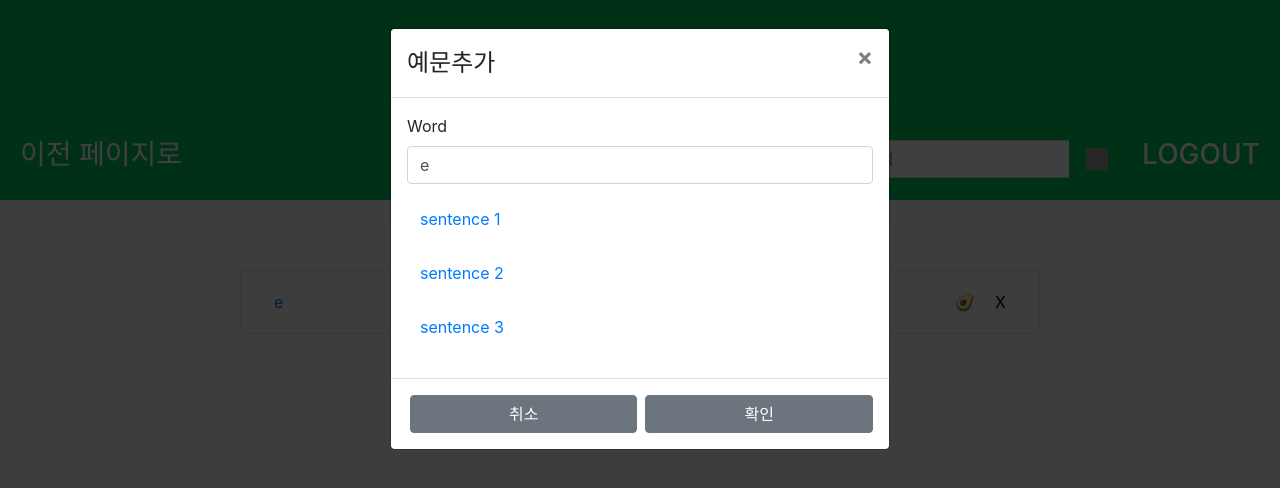
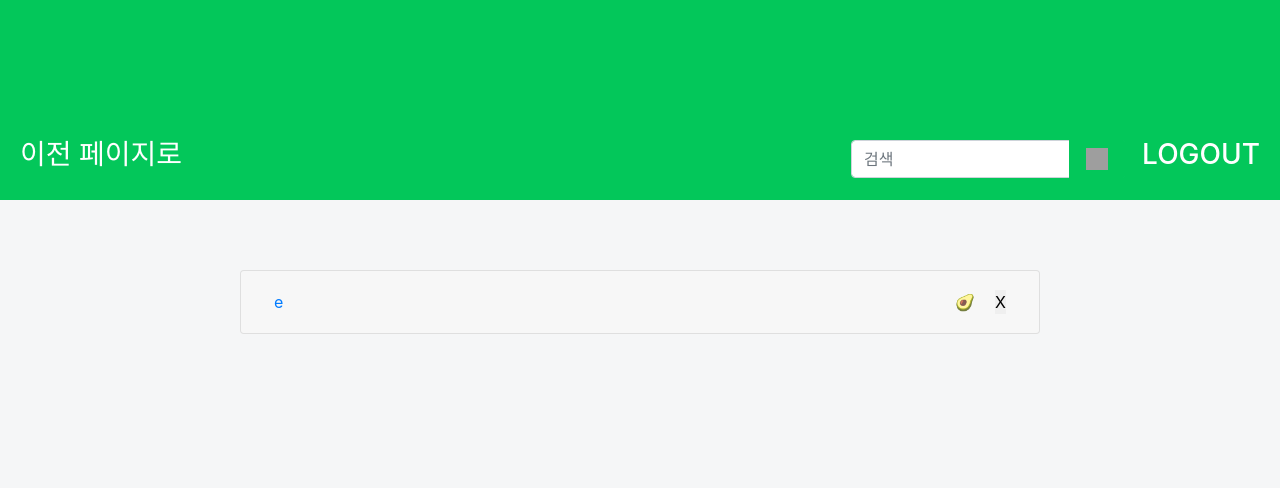
Before and after one commit to codestates/Avocado-AVocaDo, a React (Create React App) app in the folder client/: page /wordbook in a window 1280 px wide. Shown: the top 488 px of the page. Built offline with nearby package versions, Linux system fonts and the light colour scheme; grey boxes are pictures that could not be loaded.

Commit message:
link modal

```diff
--- a/client/src/CSS/Wordbook.css
+++ b/client/src/CSS/Wordbook.css
@@ -68,6 +68,7 @@
 
 .delete_word_btn {
   margin-left: 20px;
+  cursor: pointer;
 }
 
 .pagination_wrap {
--- a/client/src/components/WordAccordion.js
+++ b/client/src/components/WordAccordion.js
@@ -5,7 +5,7 @@ import Modal from 'react-bootstrap/Modal';
 import Form from 'react-bootstrap/Form';
 import Button from 'react-bootstrap/Button';
 import Card from 'react-bootstrap/Card';
-import Accordion from 'react-bootstrap/Accordion'
+import Accordion from 'react-bootstrap/Accordion';
 
 import _ from 'lodash';
 
@@ -17,31 +17,14 @@ class WordAccordion extends Component {
 
     this.state = {
       articles: [],
-      modalIsOpen: false,
-      confirmModalIsOpen: false,
+      showHide: false,
+      confirmShowHide: false,
       sentenceFirst: sentenceArr[0],
       sentenceSecond: sentenceArr[1],
       sentenceThird: sentenceArr[2],
       modalWord: this.props.word
     }
-
-    // this.getArticles = this.getArticles.bind(this);
-    // this.openModal = this.openModal.bind(this);
-    // this.closeModal = this.closeModal.bind(this);
-    // this.mapSentence = this.mapSentence.bind(this);
-    // this.saveWordData = this.saveWordData.bind(this);
-    // this.handlesentenceFirst = this.handlesentenceFirst.bind(this);
-    // this.handlesentenceSecond = this.handlesentenceSecond.bind(this);
-    // this.handlesentenceThird = this.handlesentenceThird.bind(this);
-    // this.handleModalWord = this.handleModalWord.bind(this);
-    // this.createSentences = this.createSentences.bind(this);
-    // this.deleteWordCard = this.deleteWordCard.bind(this);
-    // this.openConfirmModal = this.openConfirmModal.bind(this);
-    // this.closeConfirmModal = this.closeConfirmModal.bind(this);
-    // this.renderSentences = this.renderSentences.bind(this);
   }
-
-
 
   // 헤드라인에 word를 포함하는 기사를 배열로 리턴합니다.
   getArticles(word) {
@@ -59,18 +42,13 @@ class WordAccordion extends Component {
       })
   };
 
-  openModal = () => {
-    this.setState({
-      modalWord: this.props.word,
-      modalIsOpen: true
-    })
-  };
+  handleModalShowHide = () => {
+    this.setState({ showHide: !this.state.showHide })
+  }
 
-  closeModal = () => {
-    this.setState({
-      modalIsOpen: false
-    });
-  };
+  handleConfirmShowHide = () => {
+    this.setState({ confirmShowHide: !this.state.confirmShowHide })
+  }
 
   mapSentence = () => {
     let modalSentence =
@@ -122,7 +100,7 @@ class WordAccordion extends Component {
       const mappedWordObj = this.mapSentence();
       this.props.updateWordData(mappedWordObj);
     }
-    this.closeModal();
+    this.handleModalShowHide();
   };
 
   handlesentenceFirst = (e) => {
@@ -207,13 +185,13 @@ class WordAccordion extends Component {
                   <div className="modal_btn_section">
                     <div
                       className="edit_btn"
-                      onClick={this.openModal}>
+                      onClick={this.handleModalShowHide}>
                       🥑
                     </div>
                     <div className='delete_btn'>
                       <button
                         className="delete_word_btn"
-                        onClick={this.openConfirmModal}
+                        onClick={this.handleConfirmShowHide}
                       >X</button>
                     </div>
                   </div>
@@ -235,7 +213,7 @@ class WordAccordion extends Component {
                     <h6>관련 기사를 읽고 단어를 익혀보세요.</h6>
                   </div>
                   <ul className="articles">
-                    {/* {this.getArticles(word)} */}
+                    {/* {this.getArticles(this.props.word)} */}
                     {this.state.articles.map((article, index) => {
                       return <li>
                         <a key={index} href={article.url}>{article.title} | {article.source.name}</a>
@@ -248,9 +226,88 @@ class WordAccordion extends Component {
           </Card>
         </Accordion>
 
+        {/* 아보카도 클릭 시 열리는 모달 */}
+        <Modal show={this.state.showHide}>
+          <Modal.Header closeButton onClick={this.handleModalShowHide}>
+            <Modal.Title>예문추가</Modal.Title>
+          </Modal.Header>
+          <Modal.Body>
+
+            <Form>
+              <Form.Group controlId="formGroupEmail">
+                <Form.Label>Word</Form.Label>
+                <Form.Control
+                  type="text"
+                  placeholder="단어추가"
+                  value={this.props.modalWord}
+                  onChange={this.props.handleModalWord}
+                />
+              </Form.Group>
+
+              <Accordion defaultActiveKey="0">
+                <Form.Group controlId="formGroupPassword">
+                  <Accordion.Toggle as={Button} variant="link" eventKey="1" className="modal_sentence" > sentence 1 </Accordion.Toggle>
+                  <Accordion.Collapse eventKey="1">
+                    <Form.Control
+                      type="text"
+                      placeholder="문장"
+                      onChange={this.props.handlesentenceFirst}
+                      value={this.props.sentenceFirst ? this.props.sentenceFirst : ''}
+                    />
+                  </Accordion.Collapse>
+                </Form.Group>
+              </Accordion>
+
+              <Accordion defaultActiveKey="0">
+                <Form.Group controlId="formGroupPassword">
+                  <Accordion.Toggle as={Button} variant="link" eventKey="2">
+                    sentence 2
+             </Accordion.Toggle>
+                  <Accordion.Collapse eventKey="2">
+                    <Form.Control
+                      type="text"
+                      placeholder="문장"
+                      onChange={this.props.handlesentenceSecond}
+                      value={this.props.sentenceSecond ? this.props.sentenceSecond : ''}
+                    />
+                  </Accordion.Collapse>
+                </Form.Group>
+              </Accordion>
+
+              <Accordion defaultActiveKey="0">
+                <Form.Group controlId="formGroupPassword">
+                  <Accordion.Toggle as={Button} variant="link" eventKey="3">
+                    sentence 3
+             </Accordion.Toggle>
+                  <Accordion.Collapse eventKey="3">
+                    <Form.Control
+                      type="text"
+                      placeholder="문장"
+                      onChange={this.props.handlesentenceThird}
+                      value={this.props.sentenceThird ? this.props.sentenceThird : ''}
+                    />
+                  </Accordion.Collapse>
+                </Form.Group>
+              </Accordion>
+            </Form>
+          </Modal.Body>
+          <Modal.Footer>
+            <div className="btn_modal_confirm">
+              <Button variant="secondary" block onClick={this.handleModalShowHide}>
+                취소
+            </Button>
+            </div>
+            <div className="btn_modal_confirm">
+              <Button variant="secondary" block onClick={this.saveWordData}>
+                확인
+            </Button>
+            </div>
+          </Modal.Footer>
+        </Modal>
+
         {/* X 버튼 클릭 시 열리는 모달 */}
-        <Modal show={this.openConfirmModal} onHide={this.closeConfirmModal}>
-          <Modal.Header closeButton>
+        <Modal show={this.state.confirmShowHide}>
+          <Modal.Header closeButton onClick={this.handleConfirmShowHide}>
             <Modal.Title>단어를 삭제할까요?</Modal.Title>
           </Modal.Header>
           <Modal.Body>확인버튼을 누르면 단어가 삭제됩니다</Modal.Body>
@@ -267,85 +324,6 @@ class WordAccordion extends Component {
             </div>
           </Modal.Footer>
         </Modal>
-
-        {/* 아보카도 클릭 시 열리는 모달 */}
-        <Modal show={this.openModal} onHide={this.closeModal}>
-          <Modal.Header closeButton>
-            <Modal.Title>예문추가</Modal.Title>
-          </Modal.Header>
-          <Modal.Body>
-
-            <Form>
-              <Form.Group controlId="formGroupEmail">
-                <Form.Label>Word</Form.Label>
-                <Form.Control
-                  type="text"
-                  placeholder="단어추가"
-                  value={this.state.modalWord}
-                  onChange={this.handleModalWord}
-                />
-              </Form.Group>
-
-              <Accordion defaultActiveKey="0">
-                <Form.Group controlId="formGroupPassword">
-                  <Accordion.Toggle as={Button} variant="link" eventKey="1" className="modal_sentence" > sentence 1 </Accordion.Toggle>
-                  <Accordion.Collapse eventKey="1">
-                    <Form.Control
-                      type="text"
-                      placeholder="문장"
-                      onChange={this.handlesentenceFirst}
-                      value={this.state.sentenceFirst ? this.state.sentenceFirst : ''}
-                    />
-                  </Accordion.Collapse>
-                </Form.Group>
-              </Accordion>
-
-              <Accordion defaultActiveKey="0">
-                <Form.Group controlId="formGroupPassword">
-                  <Accordion.Toggle as={Button} variant="link" eventKey="2">
-                    sentence 2
-             </Accordion.Toggle>
-                  <Accordion.Collapse eventKey="2">
-                    <Form.Control
-                      type="text"
-                      placeholder="문장"
-                      onChange={this.handlesentenceSecond}
-                      value={this.state.sentenceSecond ? this.state.sentenceSecond : ''}
-                    />
-                  </Accordion.Collapse>
-                </Form.Group>
-              </Accordion>
-
-              <Accordion defaultActiveKey="0">
-                <Form.Group controlId="formGroupPassword">
-                  <Accordion.Toggle as={Button} variant="link" eventKey="3">
-                    sentence 3
-             </Accordion.Toggle>
-                  <Accordion.Collapse eventKey="3">
-                    <Form.Control
-                      type="text"
-                      placeholder="문장"
-                      onChange={this.handlesentenceThird}
-                      value={this.state.sentenceThird ? this.state.sentenceThird : ''}
-                    />
-                  </Accordion.Collapse>
-                </Form.Group>
-              </Accordion>
-            </Form>
-          </Modal.Body>
-          <Modal.Footer>
-            <div className="btn_modal_confirm">
-              <Button variant="secondary" block onClick={this.closeModal}>
-                취소
-            </Button>
-            </div>
-            <div className="btn_modal_confirm">
-              <Button variant="secondary" block onClick={this.saveWordData}>
-                확인
-            </Button>
-            </div>
-          </Modal.Footer>
-        </Modal>
       </div >
     )
   }
```
